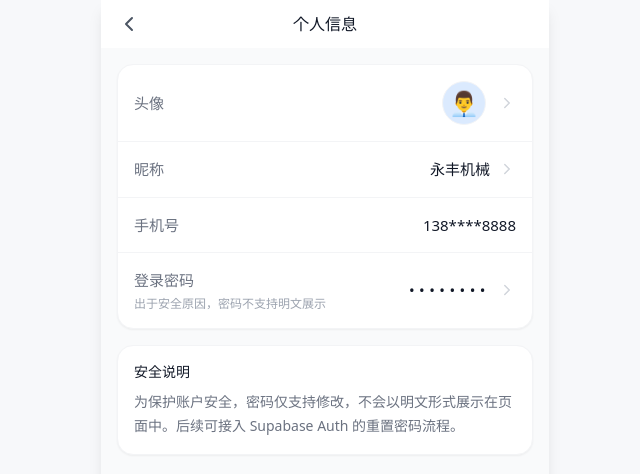
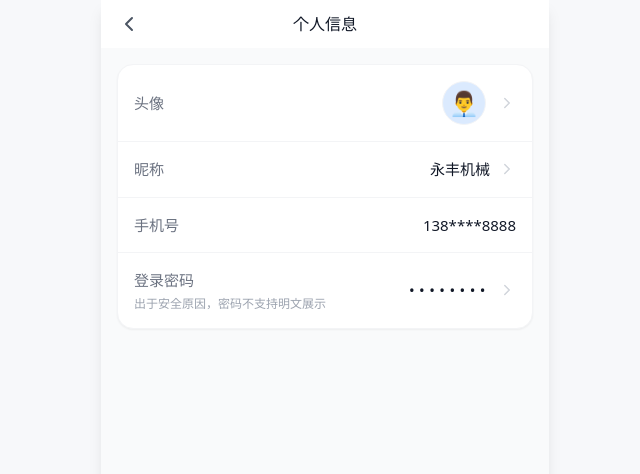
Before and after one commit to qrzmvp666666/MSF, a React (Vite) app in the folder frontend/: page /profile/info in a window 1280 px wide. Shown: the top 474 px of the page, without its empty margins (315-955 px from the left). Built offline with nearby package versions, Linux system fonts and the light colour scheme.

Commit message:
移除个人信息页面中的安全说明部分

```diff
--- a/frontend/src/pages/ProfileInfo.tsx
+++ b/frontend/src/pages/ProfileInfo.tsx
@@ -50,13 +50,6 @@ export default function ProfileInfo() {
             </div>
           </div>
         </div>
-
-        <div className="mt-4 rounded-2xl bg-white px-4 py-4 shadow-sm border border-gray-100">
-          <div className="text-sm font-medium text-gray-900">安全说明</div>
-          <p className="mt-2 text-sm leading-6 text-gray-500">
-            为保护账户安全，密码仅支持修改，不会以明文形式展示在页面中。后续可接入 Supabase Auth 的重置密码流程。
-          </p>
-        </div>
       </div>
     </div>
   );
```
